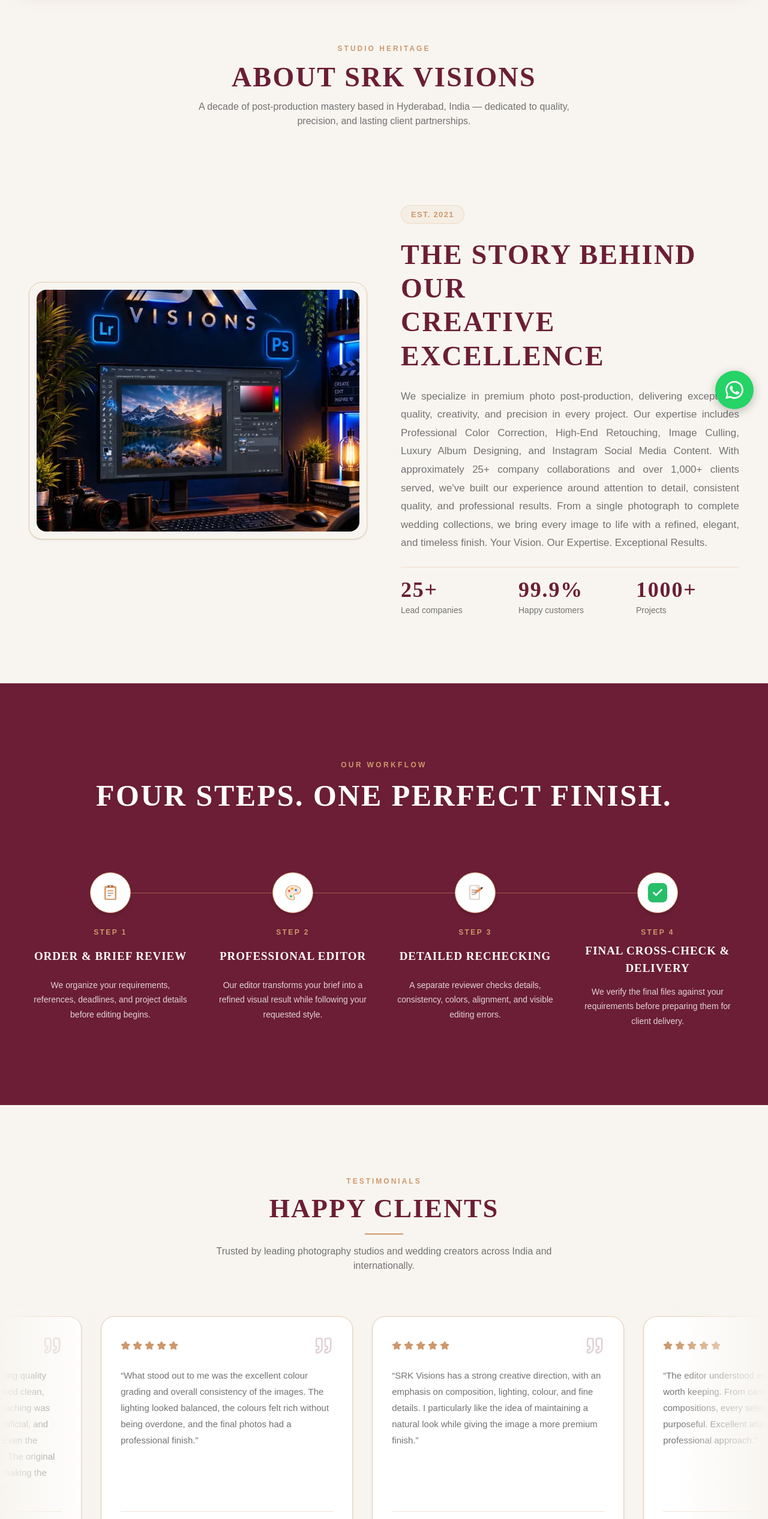
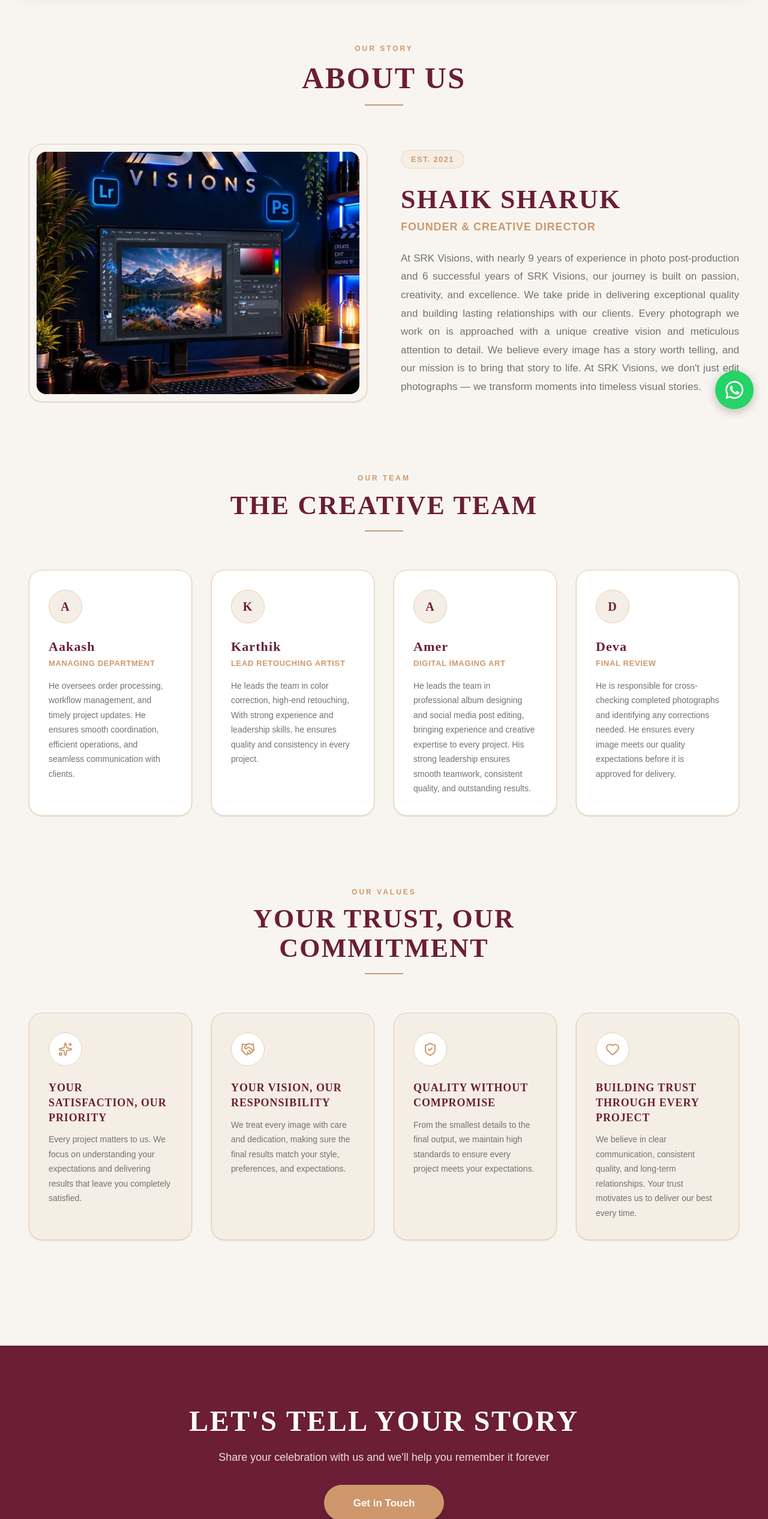
Before and after one commit to beyondwebco-lgtm/srk-vision, a Next.js app: page /about in a window 1280 px wide. Shown: the part 94-2626 px from the top of the page at 60% size. Built offline with nearby package versions, Linux system fonts and the light colour scheme.

Commit message:
Update About Us page with Founder story, Creative Team, Values, and CTA banner

```diff
--- a/src/app/about/page.tsx
+++ b/src/app/about/page.tsx
@@ -1,25 +1,220 @@
-import AboutSection from "@/components/AboutSection";
-import WorkflowSection from "@/components/WorkflowSection";
-import TestimonialSection from "@/components/TestimonialSection";
+import React from "react";
+import type { Metadata } from "next";
+import Image from "next/image";
+import Link from "next/link";
+import { Sparkles, Handshake, ShieldCheck, Heart } from "lucide-react";
+
+export const metadata: Metadata = {
+  title: "About Us — SRK Visions | Hyderabad Creative Studio",
+  description:
+    "Discover the story behind SRK Visions. Founded by Shaik Sharuk, our dedicated team delivers premium photo post-production, color correction, high-end retouching, and album designing.",
+};
+
+const TEAM_MEMBERS = [
+  {
+    name: "Aakash",
+    role: "Managing Department",
+    bio: "He oversees order processing, workflow management, and timely project updates. He ensures smooth coordination, efficient operations, and seamless communication with clients.",
+  },
+  {
+    name: "Karthik",
+    role: "Lead Retouching Artist",
+    bio: "He leads the team in color correction, high-end retouching, With strong experience and leadership skills, he ensures quality and consistency in every project.",
+  },
+  {
+    name: "Amer",
+    role: "Digital Imaging Art",
+    bio: "He leads the team in professional album designing and social media post editing, bringing experience and creative expertise to every project. His strong leadership ensures smooth teamwork, consistent quality, and outstanding results.",
+  },
+  {
+    name: "Deva",
+    role: "Final Review",
+    bio: "He is responsible for cross-checking completed photographs and identifying any corrections needed. He ensures every image meets our quality expectations before it is approved for delivery.",
+  },
+];
+
+const VALUES_DATA = [
+  {
+    title: "YOUR SATISFACTION, OUR PRIORITY",
+    description:
+      "Every project matters to us. We focus on understanding your expectations and delivering results that leave you completely satisfied.",
+    icon: Sparkles,
+  },
+  {
+    title: "YOUR VISION, OUR RESPONSIBILITY",
+    description:
+      "We treat every image with care and dedication, making sure the final results match your style, preferences, and expectations.",
+    icon: Handshake,
+  },
+  {
+    title: "QUALITY WITHOUT COMPROMISE",
+    description:
+      "From the smallest details to the final output, we maintain high standards to ensure every project meets your expectations.",
+    icon: ShieldCheck,
+  },
+  {
+    title: "BUILDING TRUST THROUGH EVERY PROJECT",
+    description:
+      "We believe in clear communication, consistent quality, and long-term relationships. Your trust motivates us to deliver our best every time.",
+    icon: Heart,
+  },
+];
 
 export default function AboutPage() {
   return (
-    <div className="pt-24 md:pt-32 bg-[#F8F5F0]">
-      <div className="max-w-[1340px] mx-auto px-6 sm:px-10 lg:px-12 pt-8 pb-4 text-center">
+    <div className="pt-24 md:pt-32 bg-[#F8F5F0] text-[#727272]">
+      {/* Page Hero Header */}
+      <div className="max-w-[1340px] mx-auto px-6 sm:px-10 lg:px-12 pt-8 pb-16 text-center">
         <span className="text-xs uppercase tracking-[0.25em] text-[#CE986C] font-semibold">
-          STUDIO HERITAGE
+          OUR STORY
         </span>
-        <h1 className="font-cinzel text-3xl sm:text-4xl md:text-[46px] font-bold text-[#6B1E35] tracking-wide mt-2 uppercase">
-          About SRK Visions
+        <h1 className="font-cinzel text-3xl sm:text-4xl md:text-[50px] font-bold text-[#6B1E35] tracking-wide mt-2 uppercase">
+          About Us
         </h1>
-        <p className="mt-3 text-sm sm:text-base text-[#727272] max-w-2xl mx-auto font-medium">
-          A decade of post-production mastery based in Hyderabad, India — dedicated to quality, precision, and lasting client partnerships.
-        </p>
+        <div className="w-16 h-[2px] bg-[#CE986C] mx-auto mt-4" />
       </div>
 
-      <AboutSection />
-      <WorkflowSection />
-      <TestimonialSection />
+      <div className="max-w-[1340px] mx-auto px-6 sm:px-10 lg:px-12 pb-24">
+        {/* Founder & Creative Director Section */}
+        <div className="grid grid-cols-1 lg:grid-cols-12 gap-10 lg:gap-14 items-center mb-28">
+          {/* Left Column: Workstation photo */}
+          <div className="lg:col-span-6 flex justify-center">
+            <div className="relative w-full max-w-[580px] p-2.5 sm:p-3 bg-[#F8F5F0] rounded-[22px] border border-[#E8CDB4] shadow-sm">
+              <div className="relative aspect-[4/3] w-full overflow-hidden rounded-[16px] bg-[#EDE9E2]">
+                <Image
+                  src="/assets/about-workstation.webp"
+                  alt="Shaik Sharuk - Founder & Creative Director SRK Visions"
+                  fill
+                  priority
+                  className="object-cover object-[center_38%]"
+                  sizes="(max-width: 1024px) 100vw, 50vw"
+                />
+              </div>
+            </div>
+          </div>
+
+          {/* Right Column: Founder Story */}
+          <div className="lg:col-span-6 flex flex-col justify-center space-y-6">
+            <div>
+              <span className="inline-block px-4 py-1.5 rounded-full bg-[#F5EEE5] text-[#CE986C] border border-[#E8CDB4]/60 text-xs sm:text-[13px] font-quicksand font-bold tracking-widest uppercase">
+                EST. 2021
+              </span>
+            </div>
+
+            <div>
+              <h2 className="font-cinzel text-3xl sm:text-4xl lg:text-[44px] font-bold text-[#6B1E35] tracking-wide uppercase leading-tight">
+                Shaik Sharuk
+              </h2>
+              <p className="font-quicksand text-base sm:text-lg text-[#CE986C] font-bold tracking-wider uppercase mt-1">
+                Founder & Creative Director
+              </p>
+            </div>
+
+            <p className="font-quicksand text-base sm:text-[17px] text-[#727272] font-medium leading-[1.8] text-justify">
+              At SRK Visions, with nearly 9 years of experience in photo post-production and 6 successful years of SRK Visions, our journey is built on passion, creativity, and excellence. We take pride in delivering exceptional quality and building lasting relationships with our clients. Every photograph we work on is approached with a unique creative vision and meticulous attention to detail. We believe every image has a story worth telling, and our mission is to bring that story to life. At SRK Visions, we don&apos;t just edit photographs — we transform moments into timeless visual stories.
+            </p>
+          </div>
+        </div>
+
+        {/* Our Team Section */}
+        <div className="mb-28">
+          <div className="text-center max-w-2xl mx-auto mb-16">
+            <span className="text-xs uppercase tracking-[0.25em] text-[#CE986C] font-semibold">
+              OUR TEAM
+            </span>
+            <h2 className="font-cinzel text-3xl sm:text-4xl md:text-[44px] font-bold text-[#6B1E35] tracking-wide mt-2 uppercase">
+              The Creative Team
+            </h2>
+            <div className="w-16 h-[2px] bg-[#CE986C] mx-auto mt-4" />
+          </div>
+
+          <div className="grid grid-cols-1 md:grid-cols-2 lg:grid-cols-4 gap-8">
+            {TEAM_MEMBERS.map((member, index) => (
+              <div
+                key={index}
+                className="bg-white rounded-[22px] p-7 sm:p-8 border border-[#E8CDB4] shadow-sm hover:shadow-md transition-all duration-300 flex flex-col justify-between group"
+              >
+                <div>
+                  <div className="w-14 h-14 rounded-full bg-[#F5EEE5] border border-[#E8CDB4] flex items-center justify-center text-[#6B1E35] font-cinzel text-xl font-bold mb-6 group-hover:bg-[#6B1E35] group-hover:text-white transition-colors">
+                    {member.name.charAt(0)}
+                  </div>
+
+                  <h3 className="font-cinzel text-xl sm:text-[22px] font-bold text-[#6B1E35] mb-1">
+                    {member.name}
+                  </h3>
+
+                  <p className="font-quicksand text-xs sm:text-[13px] uppercase tracking-wider text-[#CE986C] font-bold mb-4">
+                    {member.role}
+                  </p>
+
+                  <p className="font-quicksand text-sm text-[#727272] font-medium leading-[1.75]">
+                    {member.bio}
+                  </p>
+                </div>
+              </div>
+            ))}
+          </div>
+        </div>
+
+        {/* Our Values Section */}
+        <div className="mb-20">
+          <div className="text-center max-w-2xl mx-auto mb-16">
+            <span className="text-xs uppercase tracking-[0.25em] text-[#CE986C] font-semibold">
+              OUR VALUES
+            </span>
+            <h2 className="font-cinzel text-3xl sm:text-4xl md:text-[44px] font-bold text-[#6B1E35] tracking-wide mt-2 uppercase">
+              Your Trust, Our Commitment
+            </h2>
+            <div className="w-16 h-[2px] bg-[#CE986C] mx-auto mt-4" />
+          </div>
+
+          <div className="grid grid-cols-1 md:grid-cols-2 lg:grid-cols-4 gap-8">
+            {VALUES_DATA.map((val, index) => {
+              const Icon = val.icon;
+              return (
+                <div
+                  key={index}
+                  className="bg-[#F5EEE5] rounded-[22px] p-7 sm:p-8 border border-[#E8CDB4] shadow-sm hover:shadow-md transition-all duration-300 flex flex-col justify-between group"
+                >
+                  <div>
+                    <div className="w-14 h-14 rounded-full bg-white border border-[#E8CDB4] flex items-center justify-center text-[#6B1E35] mb-6 group-hover:bg-[#6B1E35] group-hover:text-white transition-colors">
+                      <Icon className="w-6 h-6 text-[#CE986C] group-hover:text-white transition-colors" />
+                    </div>
+
+                    <h3 className="font-cinzel text-base sm:text-lg font-bold text-[#6B1E35] mb-3 leading-snug">
+                      {val.title}
+                    </h3>
+
+                    <p className="font-quicksand text-sm text-[#727272] font-medium leading-[1.75]">
+                      {val.description}
+                    </p>
+                  </div>
+                </div>
+              );
+            })}
+          </div>
+        </div>
+      </div>
+
+      {/* CTA Banner: Let's Tell Your Story */}
+      <section className="py-20 md:py-24 bg-[#6B1E35] text-white text-center relative overflow-hidden">
+        <div className="max-w-4xl mx-auto px-6 relative z-10">
+          <h2 className="font-cinzel text-3xl sm:text-4xl md:text-5xl font-bold tracking-wide uppercase leading-tight">
+            Let&apos;s Tell Your Story
+          </h2>
+          <p className="mt-4 font-quicksand text-base sm:text-lg text-white/85 font-medium max-w-xl mx-auto">
+            Share your celebration with us and we&apos;ll help you remember it forever
+          </p>
+          <div className="mt-8">
+            <Link
+              href="/contact"
+              className="inline-flex items-center justify-center bg-[#CE986C] hover:bg-[#b8855b] text-white font-quicksand font-bold text-base md:text-[17px] min-w-[200px] h-[54px] sm:h-[60px] px-8 rounded-full shadow-lg transition-all duration-300 hover:scale-[1.02]"
+            >
+              Get in Touch
+            </Link>
+          </div>
+        </div>
+      </section>
     </div>
   );
 }
```
